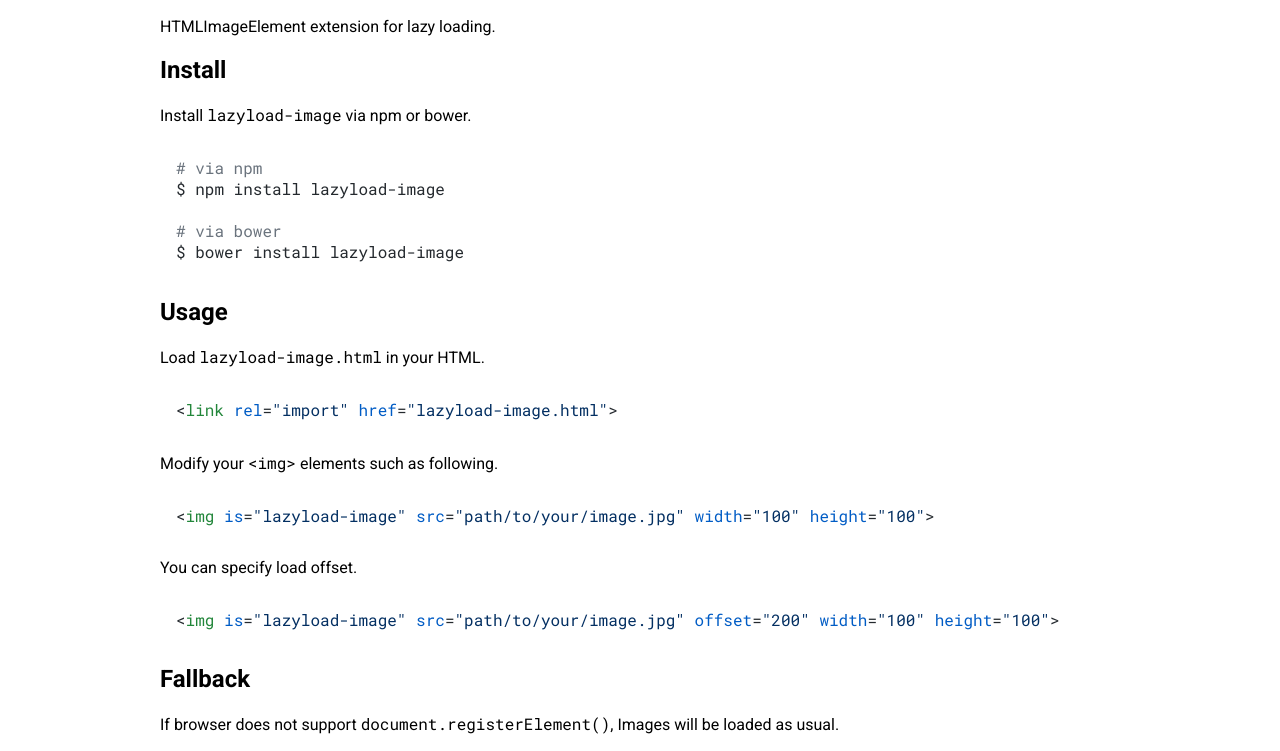
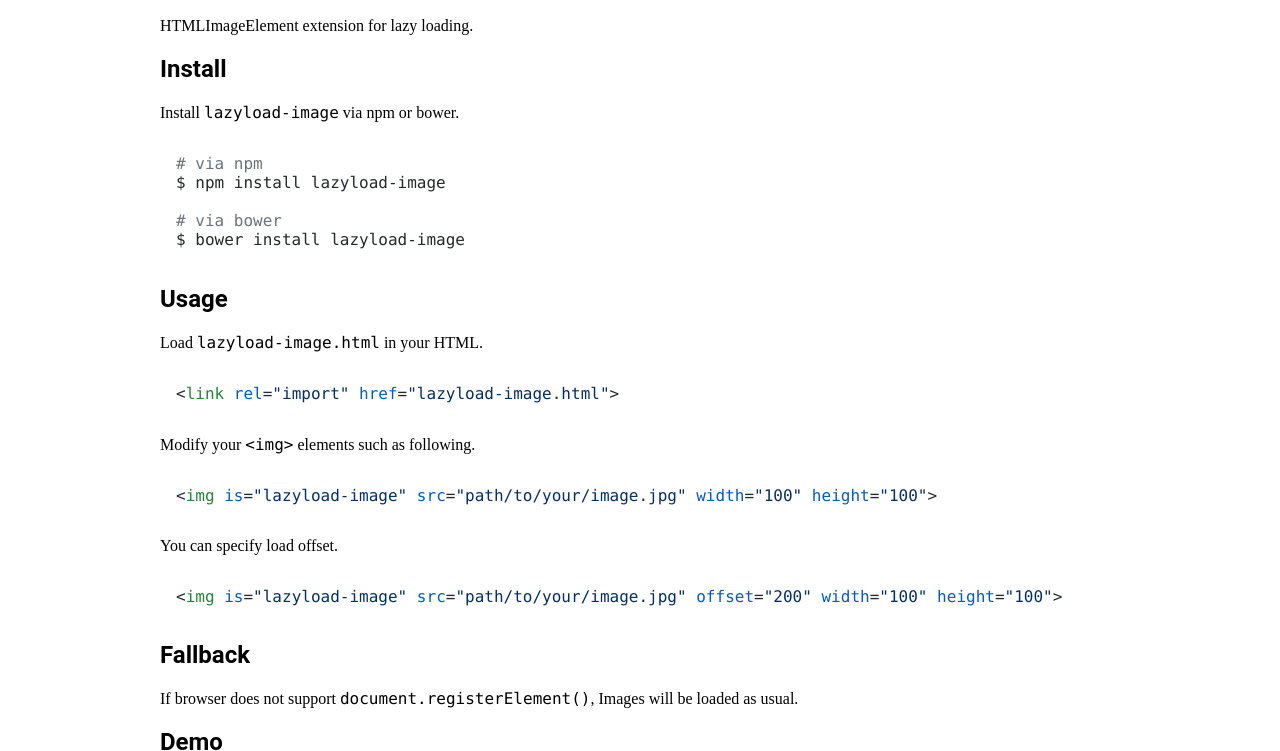
Before and after one commit to 1000ch/lazyload-image, a website: page index.html in a window 1280 px wide. Shown: the part 114-865 px from the top of the page. Drawn offline with nearby package versions, Linux system fonts and the light colour scheme.

Commit message:
Remove font loading

```diff
--- a/index.html
+++ b/index.html
@@ -5,12 +5,11 @@
     <meta name="viewport" content="width=device-width, initial-scale=1">
     <title>lazyload-image</title>
     <link rel="stylesheet" href="https://cdn.jsdelivr.net/highlight.js/9.3.0/styles/github.min.css">
-    <link rel="stylesheet" href="https://fonts.googleapis.com/css?family=Roboto:400,700">
-    <link rel="stylesheet" href="https://fonts.googleapis.com/css?family=Roboto Mono:400,700">
     <link rel="import" href="lazyload-image.html">
     <style>
-      html { font-family: "Roboto", sans-serif; }
-      code { font-family: "Roboto Mono", monospace; }
+      body { font-family: YuMincho, serif; }
+      h1, h2, h3, h4, h5, h6 { font-family: Roboto, Helvetica, Arial, sans-serif; }
+      code { font-family: "Roboto Mono", "Source Code Pro", Consolas, "Courier New", monospace; }
       .container { margin: auto; max-width: 960px; }
       a { text-decoration: none; color: #199ad5; }
       a:hover, a:active { color: #e2007a; }
```
